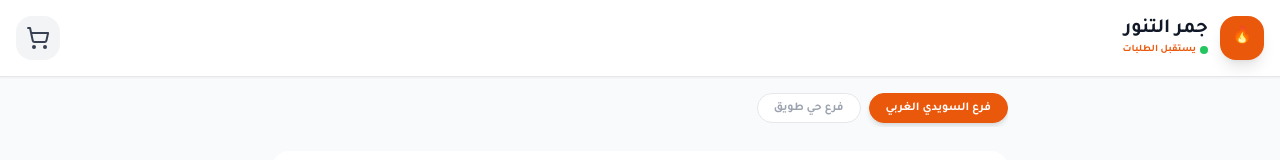
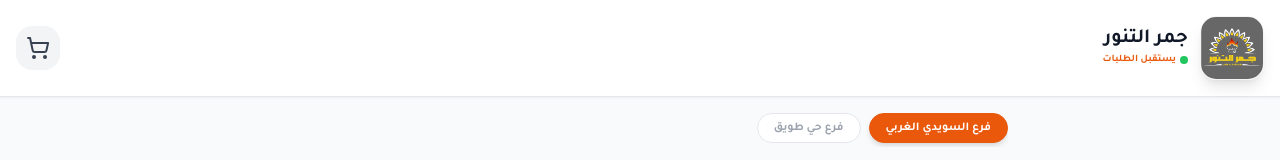
Before and after one commit to Amransenan10/jamr-al-tanour1-menu, a React (Vite) app: page / in a window 1280 px wide. Shown: the top 160 px of the page. Built offline with nearby package versions, Linux system fonts and the light colour scheme.

Commit message:
feat: add logo.png and update App.tsx

```diff
--- a/App.tsx
+++ b/App.tsx
@@ -134,7 +134,9 @@ const App: React.FC = () => {
 
       <header className="sticky top-0 z-40 bg-white/90 backdrop-blur-md border-b px-4 py-4 flex items-center justify-between shadow-sm">
         <div className="flex items-center gap-3">
-          <div className="w-11 h-11 bg-orange-600 rounded-2xl flex items-center justify-center text-white shadow-lg cursor-pointer transition-transform active:scale-95" onClick={() => setShowDashboard(true)}>🔥</div>
+          <div className="w-16 h-16 rounded-2xl flex items-center justify-center shadow-lg cursor-pointer transition-transform active:scale-95 overflow-hidden border border-gray-100" onClick={() => setShowDashboard(true)}>
+            <img src="/logo.png" alt="جمر التنور" className="w-full h-full object-cover" />
+          </div>
           <div>
             <h1 className="text-xl font-bold text-gray-900 leading-none">جمر التنور</h1>
             <p className="text-[10px] text-orange-600 font-bold mt-1 flex items-center gap-1">
```
Also changed, not shown: public/logo.png (added).
